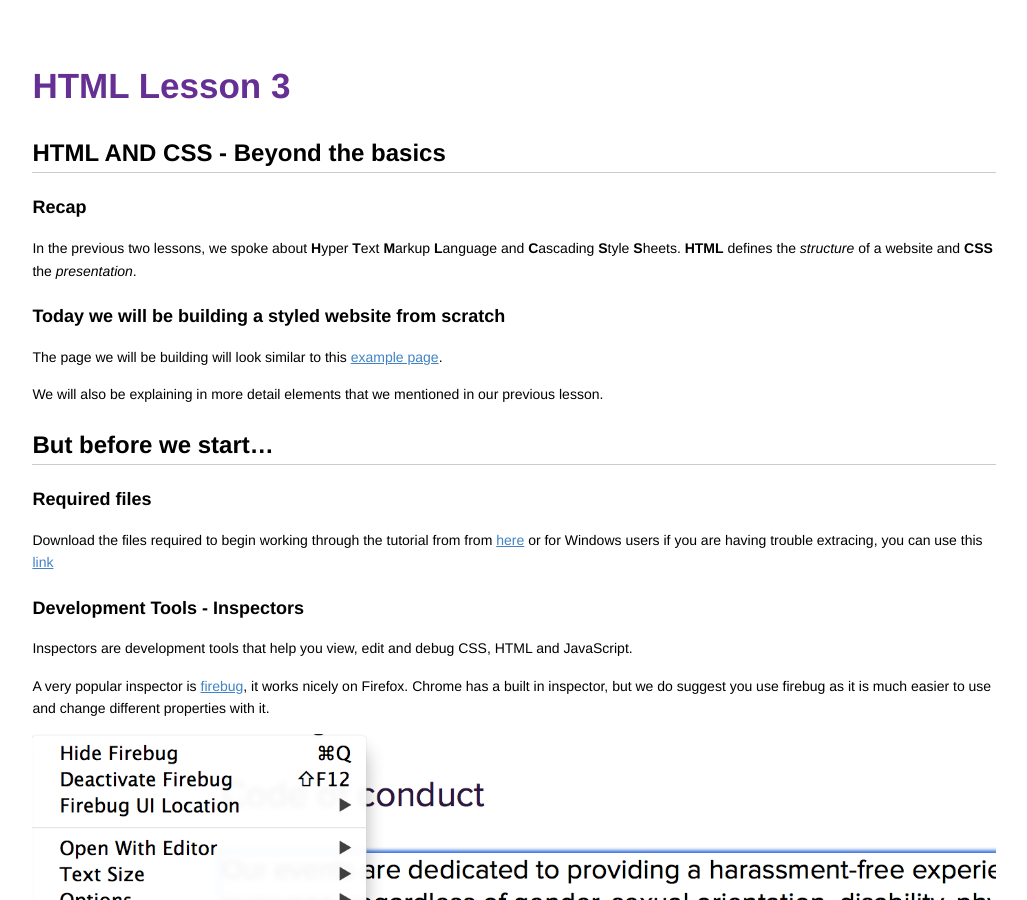
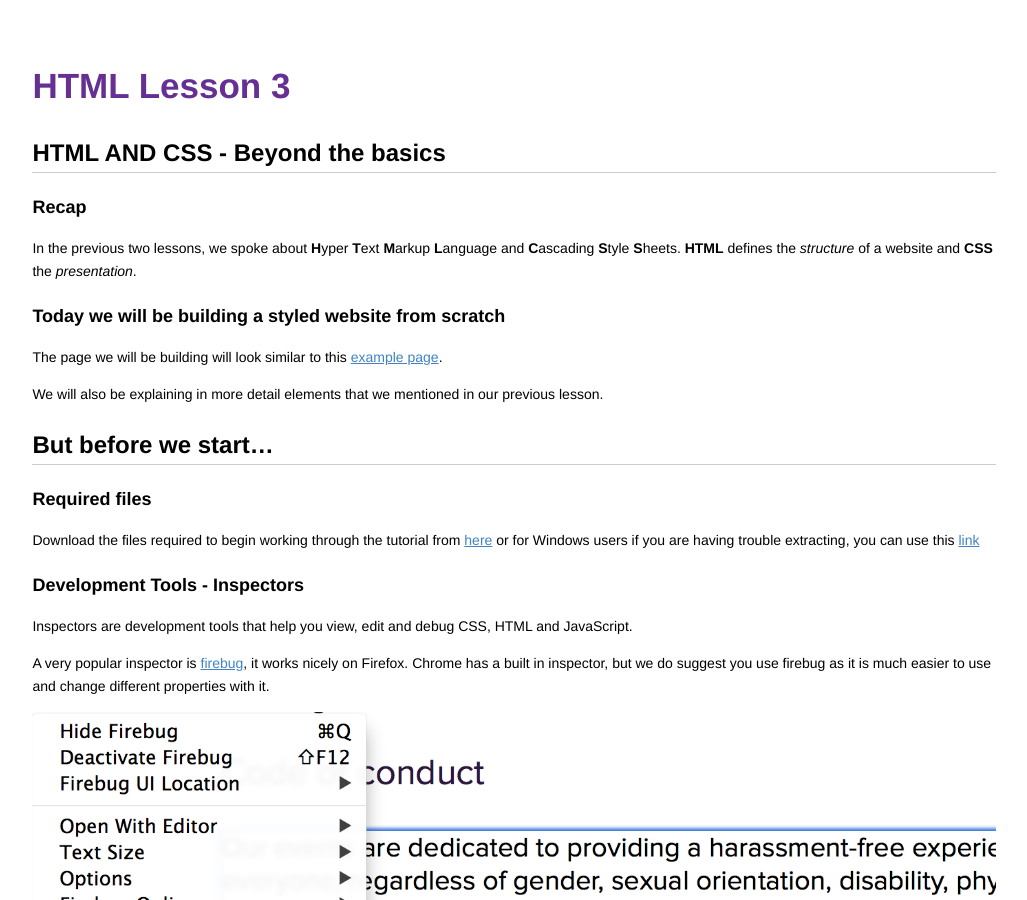
Before and after one commit to codebar/tutorials, a Jekyll site: the page built from html/lesson3/tutorial.md, in a window 1280 px wide and 900 px high. Shown: the whole window, without its empty margins (126-1153 px from the left). Built offline with Jekyll 4.4.1, drawn with Linux system fonts in a browser that asks for light colours; Markdown is read by kramdown in place of the engine named in the settings.

Commit message:
two minor errors

```diff
--- a/html/lesson3/tutorial.md
+++ b/html/lesson3/tutorial.md
@@ -20,7 +20,7 @@ We will also be explaining in more detail elements that we mentioned in our prev
 
 ### Required files
 
-Download the files required to begin working through the tutorial from from [here](https://gist.github.com/despo/7328342/download) or for Windows users if you are having trouble extracing, you can use this [link](assets/lesson3.zip)
+Download the files required to begin working through the tutorial from [here](https://gist.github.com/despo/7328342/download) or for Windows users if you are having trouble extracting, you can use this [link](assets/lesson3.zip)
 
 ### Development Tools - Inspectors
 
```
